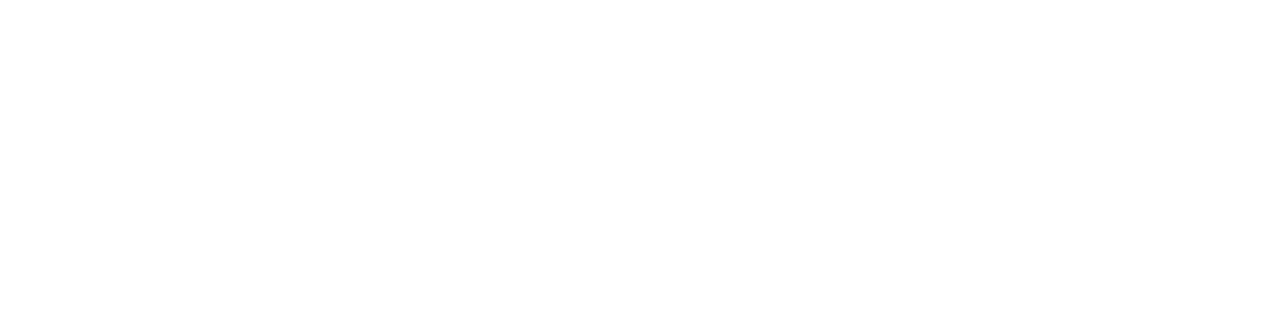
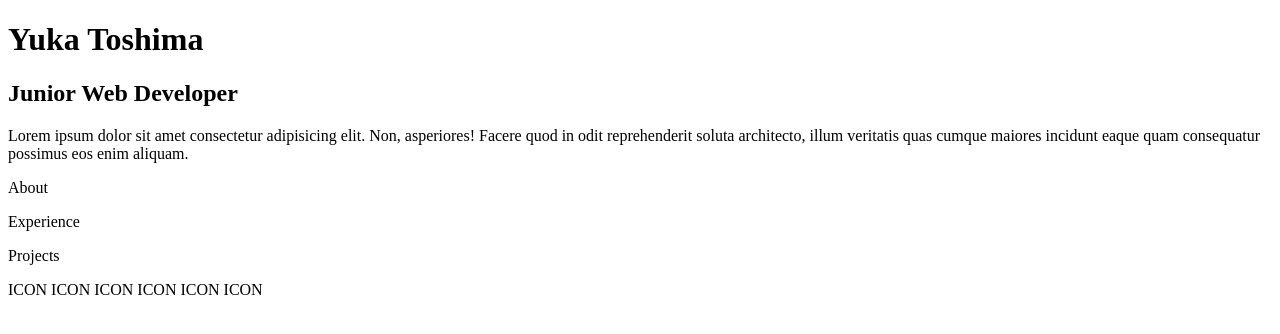
Before and after one commit to YPYT/html-css-portfolio, a plain HTML site: page index.html in a window 1280 px wide. Drawn offline with Linux system fonts and the light colour scheme.

Commit message:
header default

```diff
--- a/index.html
+++ b/index.html
@@ -20,7 +20,35 @@
     />
   </head>
   <body>
-    <header></header>
+    <header>
+      <h1>Yuka Toshima</h1>
+      <h2>Junior Web Developer</h2>
+      <p>
+        Lorem ipsum dolor sit amet consectetur adipisicing elit. Non,
+        asperiores! Facere quod in odit reprehenderit soluta architecto, illum
+        veritatis quas cumque maiores incidunt eaque quam consequatur possimus
+        eos enim aliquam.
+      </p>
+      <nav>
+        <a>
+          <p>About</p>
+        </a>
+        <a>
+          <p>Experience</p>
+        </a>
+        <a>
+          <p>Projects</p>
+        </a>
+      </nav>
+      <div>
+        <a>ICON</a>
+        <a>ICON</a>
+        <a>ICON</a>
+        <a>ICON</a>
+        <a>ICON</a>
+        <a>ICON</a>
+      </div>
+    </header>
     <main></main>
     <footer></footer>
   </body>
```
